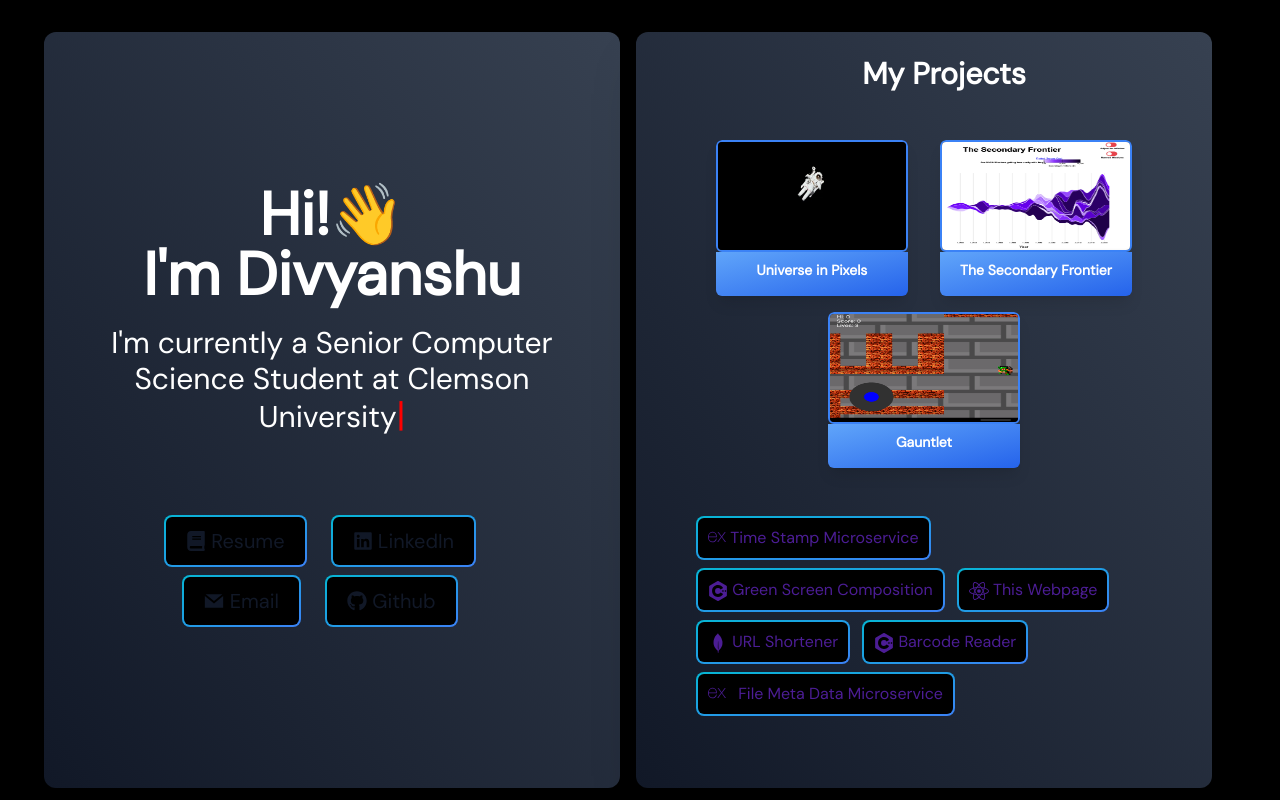
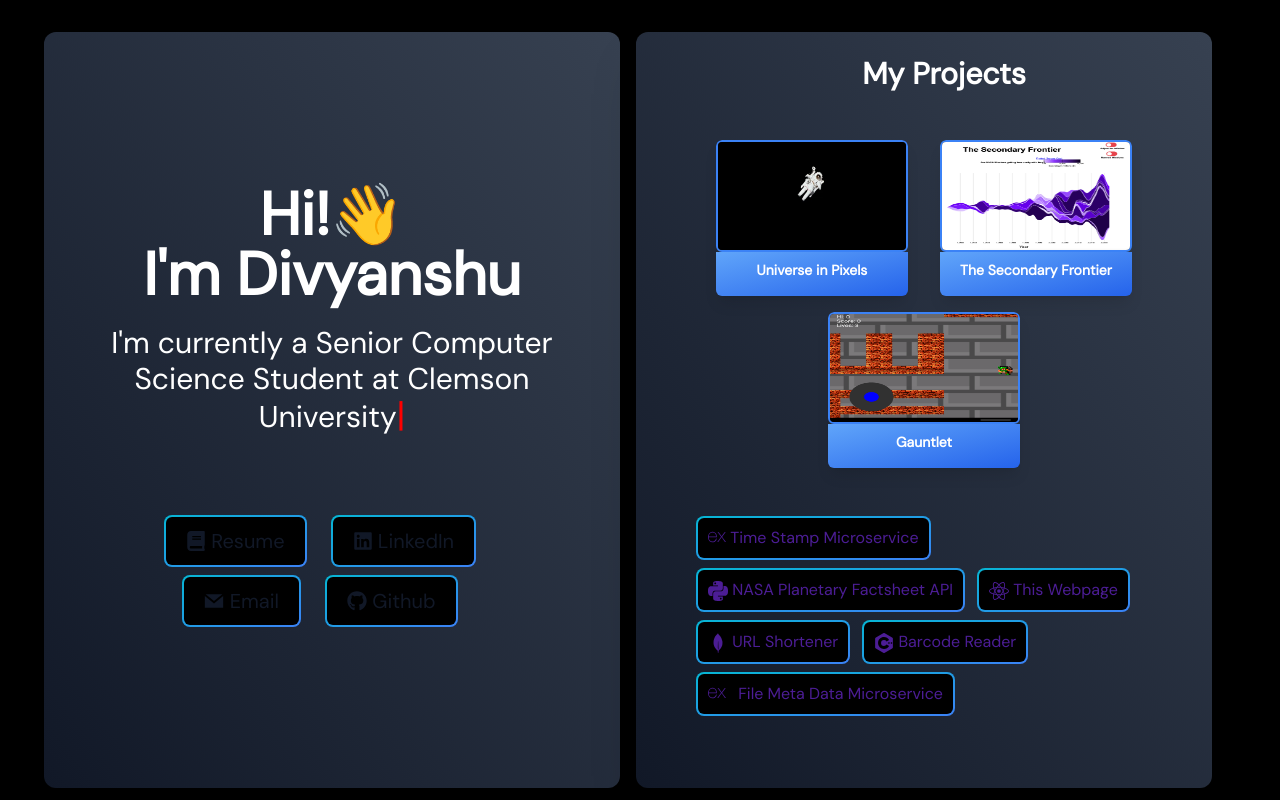
Before and after one commit to divpatel10/divyanshupatel.me, a React (Create React App) app: page / in a window 1280 px wide. Shown: the top 800 px of the page. Built offline with nearby package versions, Linux system fonts and the light colour scheme; the HTML template or start-up script is replaced by a standard one.

Commit message:
updated project tags

```diff
--- a/src/components/Projects.js
+++ b/src/components/Projects.js
@@ -1,6 +1,6 @@
 import React from "react"
 import Tags from "./Tags";
-import { SiExpress, SiMongodb, SiAzuredevops, SiGit, SiTailwindcss, SiJavascript, SiCplusplus, SiReact } from 'react-icons/si';
+import { SiExpress, SiMongodb, SiPython, SiCplusplus, SiReact } from 'react-icons/si';
 import { FaBootstrap, FaJava, FaNodeJs, FaPlusCircle } from 'react-icons/fa';
 import ProjectCard from "./ProjectCard";
 import uip from '../images/universeinpixels.png'
@@ -14,6 +14,7 @@ function Projects() {
     const PROJECT_GAUNTLET = "https://github.com/divpatel10/gauntlet"
     const PROJECT_SF = "https://divpatel10.github.io/The-Secondary-Frontier/"
     const PROJECT_UIP = "https://github.com/divpatel10/SpaceApp"
+    const PROJECT_NPFS = "https://github.com/divpatel10/NASA-Planetary-Factsheet"
     return (
 
         <div className="
@@ -34,7 +35,7 @@ function Projects() {
 
                 <div className='anim-fade-in my-4 flex flex-wrap -m-1 mt-4 p-6 sm:px-10'>
                     <Tags title="Time Stamp Microservice" onclick={PROJECT_TIMESTAMP} icon={<SiExpress className="inline-block text-lg -mt-1" />} />
-                    <Tags title="Green Screen Composition" icon={<SiCplusplus className="inline-block text-xl" />} />
+                    <Tags title="NASA Planetary Factsheet API" onclick={PROJECT_NPFS} icon={<SiPython className="inline-block text-xl" />} />
                     <Tags title="This Webpage" icon={<SiReact className="inline-block text-xl" />} />
                     <Tags title="URL Shortener" onclick={PROJECT_URL_SHORTENER} icon={<SiMongodb className="inline-block text-xl" />} />
                     <Tags title="Barcode Reader" icon={<SiCplusplus className="inline-block text-xl" />} />
```
